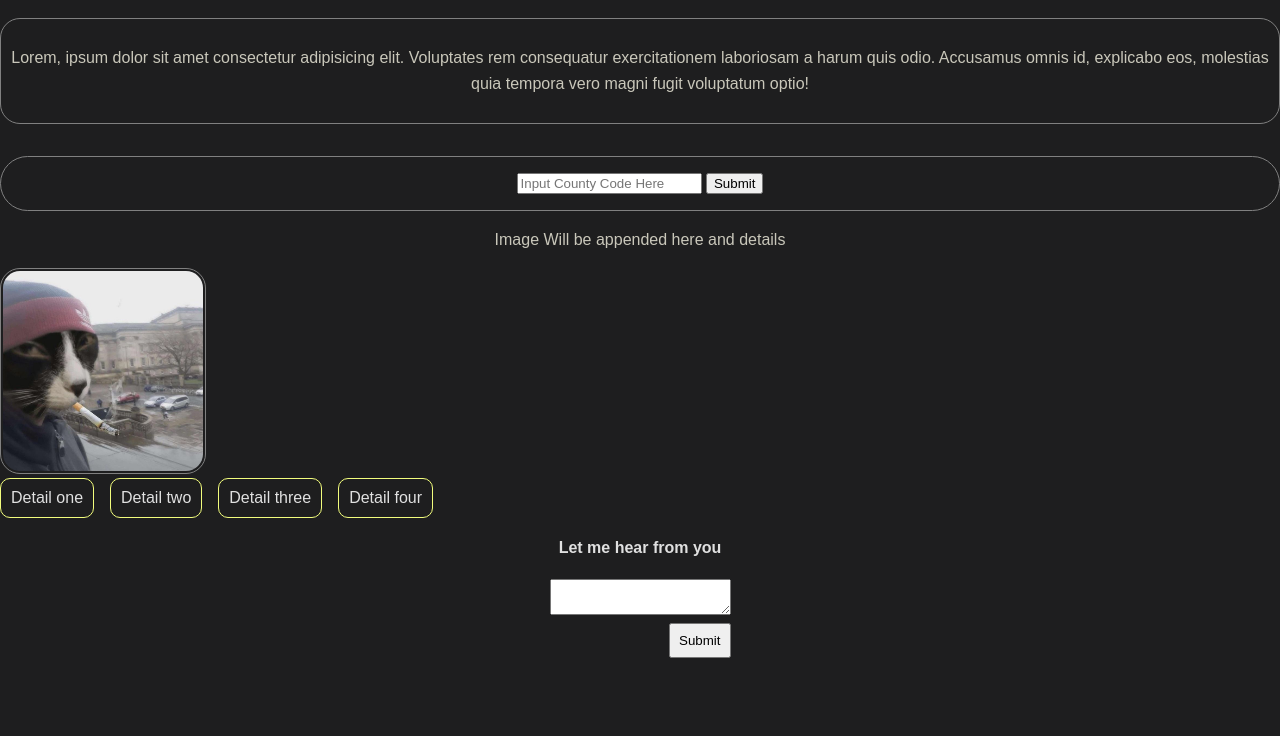
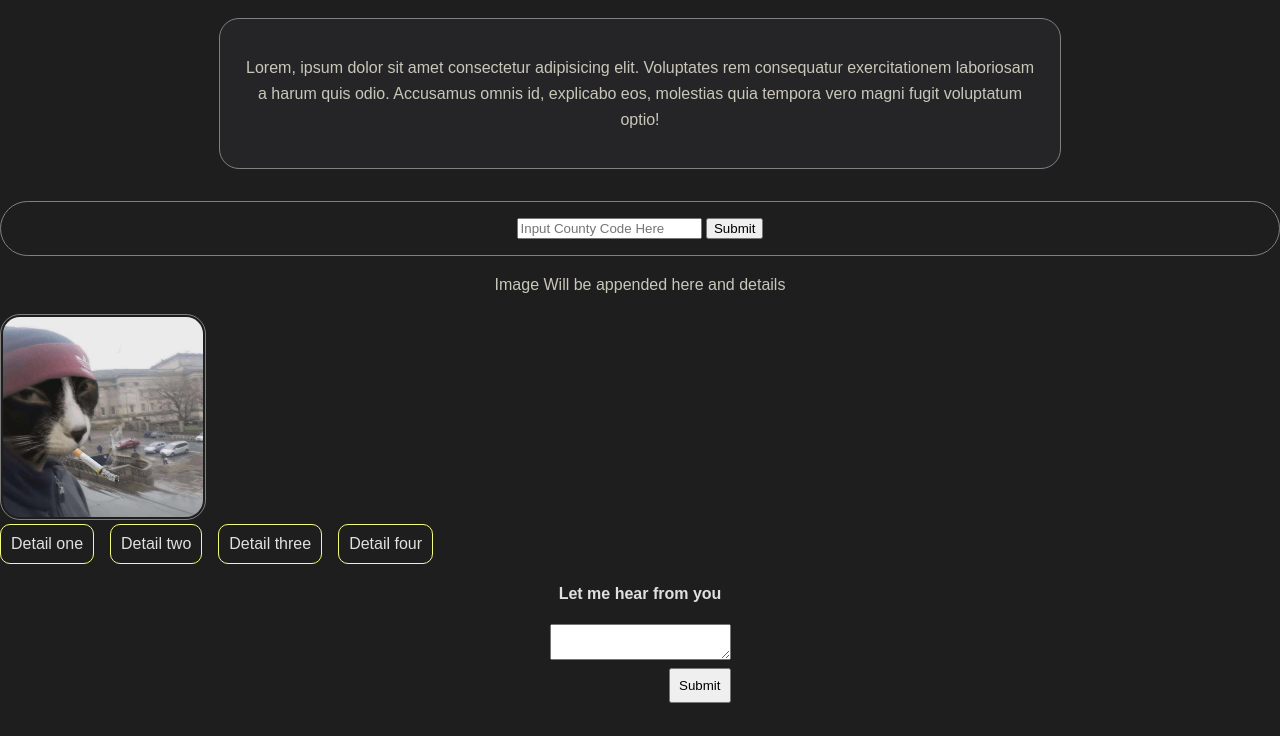
Before and after one commit to crucialniccur/A-Tourists-Guide, a plain HTML site: page index.html in a window 1280 px wide. Shown: the part 64-800 px from the top of the page. Drawn offline with Linux system fonts and the light colour scheme.

Commit message:
add properties of background, margin, modify the padding on the info section

```diff
--- a/style.css
+++ b/style.css
@@ -22,7 +22,10 @@ p {
 #info {
   border: 1px solid grey;
   border-radius: 20px;
-  padding: 10px;
+  padding: 20px;
+  max-width: 800px;
+  margin: auto;
+  background: #252527;
 }
 
 #search-form {
```
